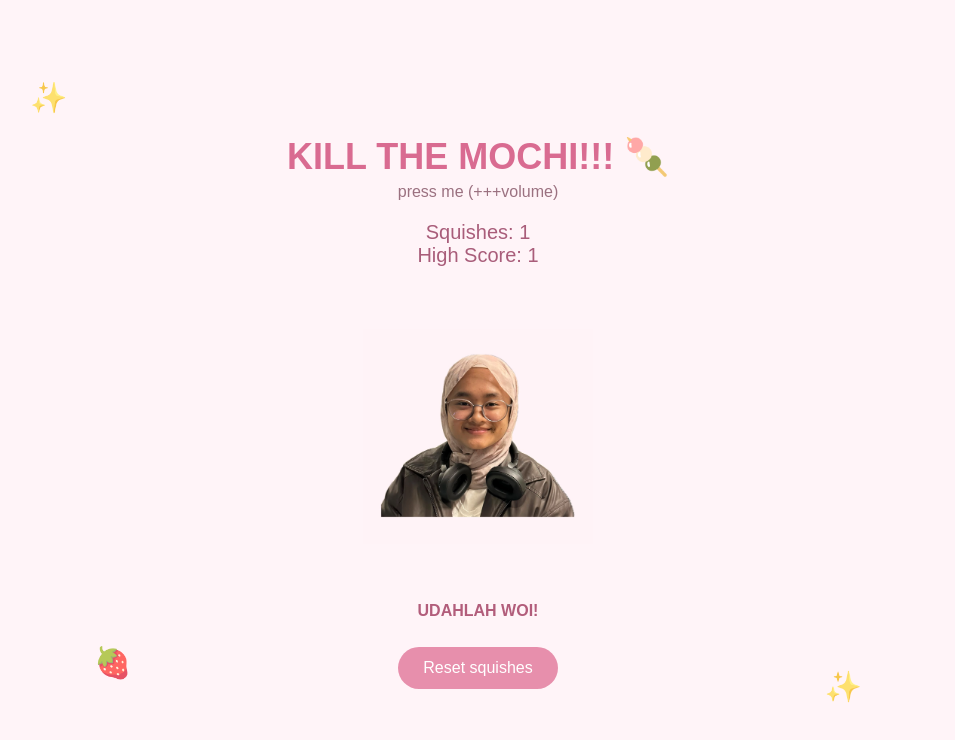
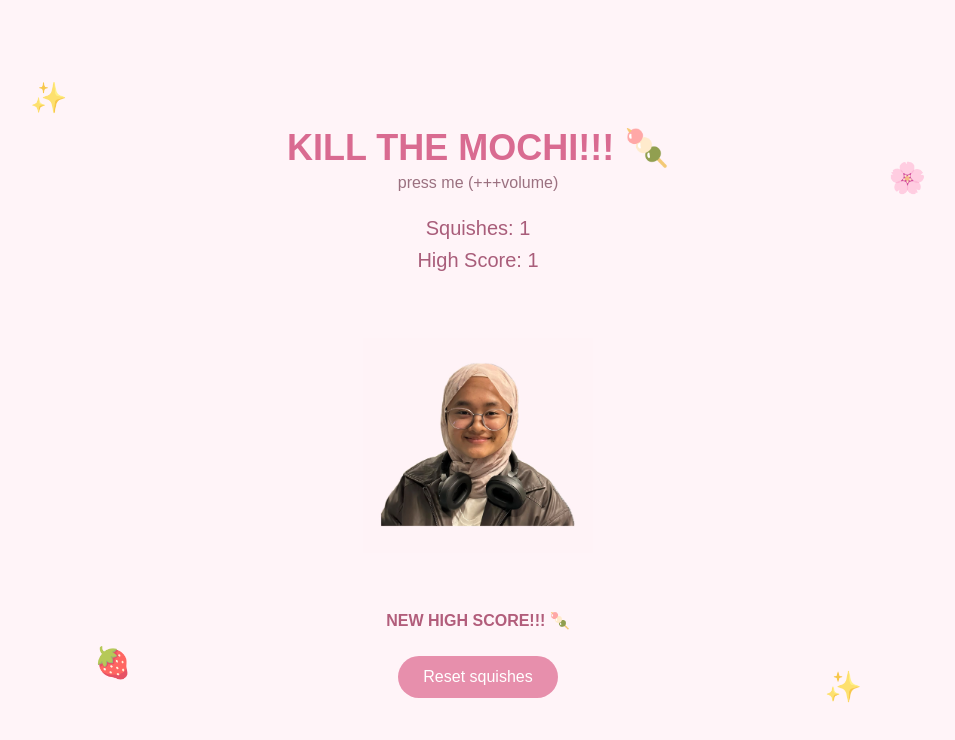
Before and after one commit to Liana2007/Ayod-gem, a plain HTML site: page index.html in a window 1280 px wide. Both pictures are taken after a click on the element 640 px from the left and 436 px from the top of the page. Shown: the whole page, without its empty margins (162-1117 px from the left). Drawn offline with Linux system fonts and the light colour scheme.

Commit message:
Update index.html

```diff
--- a/index.html
+++ b/index.html
@@ -4,6 +4,7 @@
 <head>
     <meta charset="UTF-8">
     <meta name="viewport" content="width=device-width, initial-scale=1.0">
+
     <title>Suffocate The Mochi!!!!!!!!! 🍡</title>
 
     <link rel="manifest" href="manifest.json">
@@ -11,6 +12,7 @@
     <meta name="theme-color" content="#e78fac">
 
     <style>
+
         * {
             box-sizing: border-box;
         }
@@ -21,6 +23,7 @@
             overflow: hidden;
             font-family: Arial, sans-serif;
             background: #fff4f8;
+
             display: flex;
             justify-content: center;
             align-items: center;
@@ -45,6 +48,7 @@
             font-size: 20px;
             color: #a95d7a;
             margin: 20px;
+            line-height: 1.6;
         }
 
         /* MOCHI */
@@ -52,16 +56,20 @@
         .mochi-area {
             width: 350px;
             height: 300px;
+
             display: flex;
             justify-content: center;
             align-items: center;
+
             margin: 0 auto;
         }
 
         .mochi {
             width: 230px;
             height: 230px;
+
             cursor: pointer;
+
             display: flex;
             justify-content: center;
             align-items: center;
@@ -70,7 +78,9 @@
         .mochi img {
             width: 100%;
             height: 100%;
+
             object-fit: contain;
+
             transition: transform 0.12s ease;
         }
 
@@ -79,6 +89,7 @@
         }
 
         /* squished state */
+
         .mochi.squish img {
             transform: scale(1.1, 0.85);
         }
@@ -87,19 +98,18 @@
             transform: scale(1.1, 0.85);
         }
 
-        /* face */
-
-
         /* little sparkle */
 
         .sparkle {
             position: absolute;
             font-size: 28px;
             pointer-events: none;
+
             animation: pop 0.7s forwards;
         }
 
         @keyframes pop {
+
             0% {
                 opacity: 1;
                 transform: translateY(0) scale(0.5);
@@ -109,16 +119,25 @@
                 opacity: 0;
                 transform: translateY(-80px) scale(1.4);
             }
+
         }
+
+        /* button */
 
         button {
             border: none;
+
             background: #e78fac;
             color: white;
+
             padding: 12px 25px;
+
             border-radius: 25px;
+
             font-size: 16px;
+
             cursor: pointer;
+
             margin-top: 15px;
         }
 
@@ -126,10 +145,15 @@
             background: #d87999;
         }
 
+        /* message */
+
         .message {
             height: 30px;
+
             margin-top: 15px;
+
             color: #b25d7b;
+
             font-weight: bold;
         }
 
@@ -137,8 +161,11 @@
 
         .decor {
             position: fixed;
+
             pointer-events: none;
+
             opacity: 0.7;
+
             font-size: 30px;
         }
 
@@ -161,15 +188,25 @@
             bottom: 12%;
             right: 20%;
         }
+
     </style>
 </head>
 
+
 <body>
 
+    <!-- decorations -->
+
     <div class="decor d1">✨</div>
-    <div class="decor d2"></div>
+
+    <div class="decor d2">🌸</div>
+
     <div class="decor d3">🍓</div>
+
     <div class="decor d4">✨</div>
+
+
+    <!-- GAME -->
 
     <div class="game">
 
@@ -179,45 +216,95 @@
             press me (+++volume)
         </p>
 
+
         <div class="counter">
-            Squishes: <span id="score">0</span>
+
+            Squishes:
+            <span id="score">0</span>
+
             <br>
-            High Score: <span id="highScore">0</span>
+
+            High Score:
+            <span id="highScore">0</span>
+
         </div>
+
+
+        <!-- MOCHI -->
 
         <div class="mochi-area">
 
             <div class="mochi" id="mochi">
-                <img id="mochiImage" src="ayod1.png" alt="Mochi">
+
+                <img
+                    id="mochiImage"
+                    src="ayod1.png"
+                    alt="Mochi"
+                >
+
             </div>
 
         </div>
 
+
+        <!-- MESSAGE -->
+
         <div class="message" id="message">
+
             Click the mochi 🍡
+
         </div>
 
+
+        <!-- RESET -->
+
         <button onclick="resetGame()">
+
             Reset squishes
+
         </button>
 
     </div>
 
 
+
     <script>
 
+        /* =========================
+           GET HTML ELEMENTS
+        ========================= */
+
         const mochi = document.getElementById("mochi");
+
+        const mochiImage = document.getElementById("mochiImage");
+
         const scoreText = document.getElementById("score");
+
         const highScoreText = document.getElementById("highScore");
+
         const message = document.getElementById("message");
+
+
+        /* =========================
+           SCORE
+        ========================= */
 
         let score = 0;
 
-        let highScore = Number(localStorage.getItem("mochiHighScore")) || 0;
+
+        let highScore =
+            Number(localStorage.getItem("mochiHighScore")) || 0;
+
 
         highScoreText.textContent = highScore;
 
+
+        /* =========================
+           RANDOM MESSAGES
+        ========================= */
+
         const messages = [
+
             "hehehehehehe",
             "udah udah",
             "peyott",
@@ -227,101 +314,328 @@
             "STOPPPPP",
             "emuah",
             "UDAHLAH WOI!"
+
         ];
 
-        mochi.addEventListener("click", function (event) {
-            playSquishSound();
 
-            score++;
+        /* =========================
+           AUDIO
+        ========================= */
 
-            scoreText.textContent = score;
+        let audio = null;
 
-            if (score > highScore) {
-                highScore = score;
-                highScoreText.textContent = highScore;
 
-                localStorage.setItem("mochiHighScore", highScore);
+        function playSquishSound() {
 
-                message.textContent = "NEW HIGH SCORE!!! 🍡";
+            /*
+            Create the audio system only once.
+            This prevents the browser from creating
+            hundreds of audio systems after many clicks.
+            */
+
+            if (!audio) {
+
+                audio =
+                    new (window.AudioContext ||
+                    window.webkitAudioContext)();
+
             }
 
-            // squish animation
-            mochi.classList.remove("squish");
 
-            // force animation to restart
-            void mochi.offsetWidth;
+            /*
+            iPhone sometimes pauses the AudioContext.
+            This wakes it back up.
+            */
 
-            mochi.classList.add("squish");
+            if (audio.state === "suspended") {
 
-            setTimeout(() => {
-                mochi.classList.remove("squish");
-            }, 180);
+                audio.resume();
 
-            // random message
-            const randomMessage =
-                messages[Math.floor(Math.random() * messages.length)];
+            }
 
-            message.textContent = randomMessage;
 
-            // sparkle
-            createSparkle(event.clientX, event.clientY);
+            const oscillator =
+                audio.createOscillator();
 
-        });
 
-        function playSquishSound() {
-            const audio = new (window.AudioContext || window.webkitAudioContext)();
+            const gain =
+                audio.createGain();
 
-            const oscillator = audio.createOscillator();
-            const gain = audio.createGain();
 
             oscillator.type = "sine";
 
-            oscillator.frequency.setValueAtTime(300, audio.currentTime);
+
+            /*
+            Start with a higher sound
+            */
+
+            oscillator.frequency.setValueAtTime(
+                300,
+                audio.currentTime
+            );
+
+
+            /*
+            Then quickly go lower.
+            This makes the "squish" sound.
+            */
+
             oscillator.frequency.exponentialRampToValueAtTime(
                 100,
                 audio.currentTime + 0.15
             );
 
-            gain.gain.setValueAtTime(0.25, audio.currentTime);
+
+            /*
+            Volume starts loud
+            */
+
+            gain.gain.setValueAtTime(
+                0.25,
+                audio.currentTime
+            );
+
+
+            /*
+            Then fades out.
+            */
+
             gain.gain.exponentialRampToValueAtTime(
                 0.01,
                 audio.currentTime + 0.15
             );
 
+
+            /*
+            Connect sound to speakers.
+            */
+
             oscillator.connect(gain);
+
             gain.connect(audio.destination);
 
+
+            /*
+            Play sound.
+            */
+
             oscillator.start();
-            oscillator.stop(audio.currentTime + 0.15);
+
+
+            oscillator.stop(
+                audio.currentTime + 0.15
+            );
+
         }
 
 
 
+        /* =========================
+           CLICK MOCHI
+        ========================= */
+
+        mochi.addEventListener("click", function (event) {
+
+
+            /* SOUND */
+
+            playSquishSound();
+
+
+            /* SCORE */
+
+            score++;
+
+
+            scoreText.textContent = score;
+
+
+            /* =========================
+               HIGH SCORE
+            ========================= */
+
+            let newHighScore = false;
+
+
+            if (score > highScore) {
+
+                highScore = score;
+
+                highScoreText.textContent = highScore;
+
+
+                localStorage.setItem(
+                    "mochiHighScore",
+                    highScore
+                );
+
+
+                newHighScore = true;
+
+            }
+
+
+            /* =========================
+               CHANGE IMAGE
+            ========================= */
+
+            /*
+            ayod1 = mouth closed
+
+            ayod2 = mouth open
+            */
+
+            mochiImage.src = "ayod2.png";
+
+
+            /* =========================
+               SQUISH ANIMATION
+            ========================= */
+
+            mochi.classList.remove("squish");
+
+
+            /*
+            Force browser to restart
+            the animation.
+            */
+
+            void mochi.offsetWidth;
+
+
+            mochi.classList.add("squish");
+
+
+            /*
+            After 180 milliseconds:
+
+            1. stop squishing
+            2. close mouth again
+            */
+
+            setTimeout(function () {
+
+                mochi.classList.remove("squish");
+
+                mochiImage.src = "ayod1.png";
+
+            }, 180);
+
+
+
+            /* =========================
+               MESSAGE
+            ========================= */
+
+            /*
+            If this is a new high score,
+            keep the special message.
+
+            Otherwise show a random message.
+            */
+
+            if (newHighScore) {
+
+                message.textContent =
+                    "NEW HIGH SCORE!!! 🍡";
+
+            } else {
+
+                const randomMessage =
+                    messages[
+                        Math.floor(
+                            Math.random() *
+                            messages.length
+                        )
+                    ];
+
+
+                message.textContent =
+                    randomMessage;
+
+            }
+
+
+            /* =========================
+               SPARKLE
+            ========================= */
+
+            createSparkle(
+                event.clientX,
+                event.clientY
+            );
+
+        });
+
+
+
+        /* =========================
+           CREATE SPARKLE
+        ========================= */
+
         function createSparkle(x, y) {
 
-            const sparkle = document.createElement("div");
+            const sparkle =
+                document.createElement("div");
 
-            sparkle.className = "sparkle";
-            sparkle.textContent = "✨";
 
-            sparkle.style.left = x + "px";
-            sparkle.style.top = y + "px";
+            sparkle.className =
+                "sparkle";
 
-            document.body.appendChild(sparkle);
 
-            setTimeout(() => {
+            sparkle.textContent =
+                "✨";
+
+
+            sparkle.style.left =
+                x + "px";
+
+
+            sparkle.style.top =
+                y + "px";
+
+
+            document.body.appendChild(
+                sparkle
+            );
+
+
+            setTimeout(function () {
+
                 sparkle.remove();
+
             }, 700);
+
         }
 
+
+
+        /* =========================
+           RESET GAME
+        ========================= */
 
         function resetGame() {
 
             score = 0;
 
-            scoreText.textContent = score;
 
-            message.textContent = "Click the mochi 🍡";
+            scoreText.textContent =
+                score;
+
+
+            message.textContent =
+                "Click the mochi 🍡";
+
+
+            /*
+            IMPORTANT:
+
+            We do NOT reset highScore here.
+
+            Your highest score should stay saved
+            even after pressing Reset.
+            */
+
         }
 
     </script>
```
